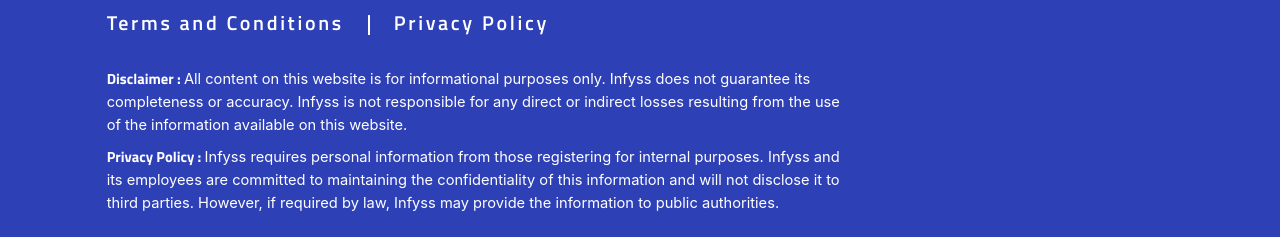
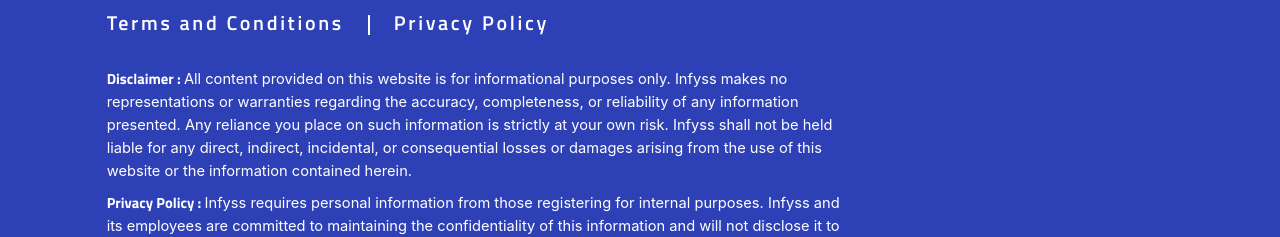
Before and after one commit to hemanth143710/infyss_react, a React (Vite) app: page / in a window 1280 px wide. Shown: the part 6896-7133 px from the top of the page. Built offline with nearby package versions, Linux system fonts and the light colour scheme.

Commit message:
changed disclaimer

```diff
--- a/src/components/Footers.jsx
+++ b/src/components/Footers.jsx
@@ -203,11 +203,10 @@
               </Space>
 
               <Text className="term-condition-content">
-                <b>Disclaimer : </b>All content on this website is for
-                informational purposes only. Infyss does not guarantee its
-                completeness or accuracy. Infyss is not responsible for any
-                direct or indirect losses resulting from the use of the
-                information available on this website.
+                <b>Disclaimer : </b>All content provided on this website is for informational purposes only. Infyss makes no representations
+                or warranties regarding the accuracy, completeness, or reliability of any information presented. Any reliance you place on
+                such information is strictly at your own risk. Infyss shall not be held liable for any direct, indirect, incidental, or
+                consequential losses or damages arising from the use of this website or the information contained herein.
               </Text>
               <Text className="term-condition-content">
                 <b>Privacy Policy : </b>Infyss requires personal information
--- a/src/components/Headers.jsx
+++ b/src/components/Headers.jsx
@@ -194,11 +194,11 @@
                 <strong>Disclaimer</strong>
               </p>
               <p>
-                All content on this website is for
-                informational purposes only. Infyss does not guarantee its
-                completeness or accuracy. Infyss is not responsible for any
-                direct or indirect losses resulting from the use of the
-                information available on this website.
+              All content provided on this website is for informational purposes only. Infyss makes no representations
+              or warranties regarding the accuracy, completeness, or reliability of any information presented. Any reliance
+              you place on such information is strictly at your own risk. Infyss shall not be held liable for any direct,
+              indirect, incidental, or consequential losses or damages arising from the use of this website or the information
+              contained herein.
               </p>
             </Col>
           </Row>
```
